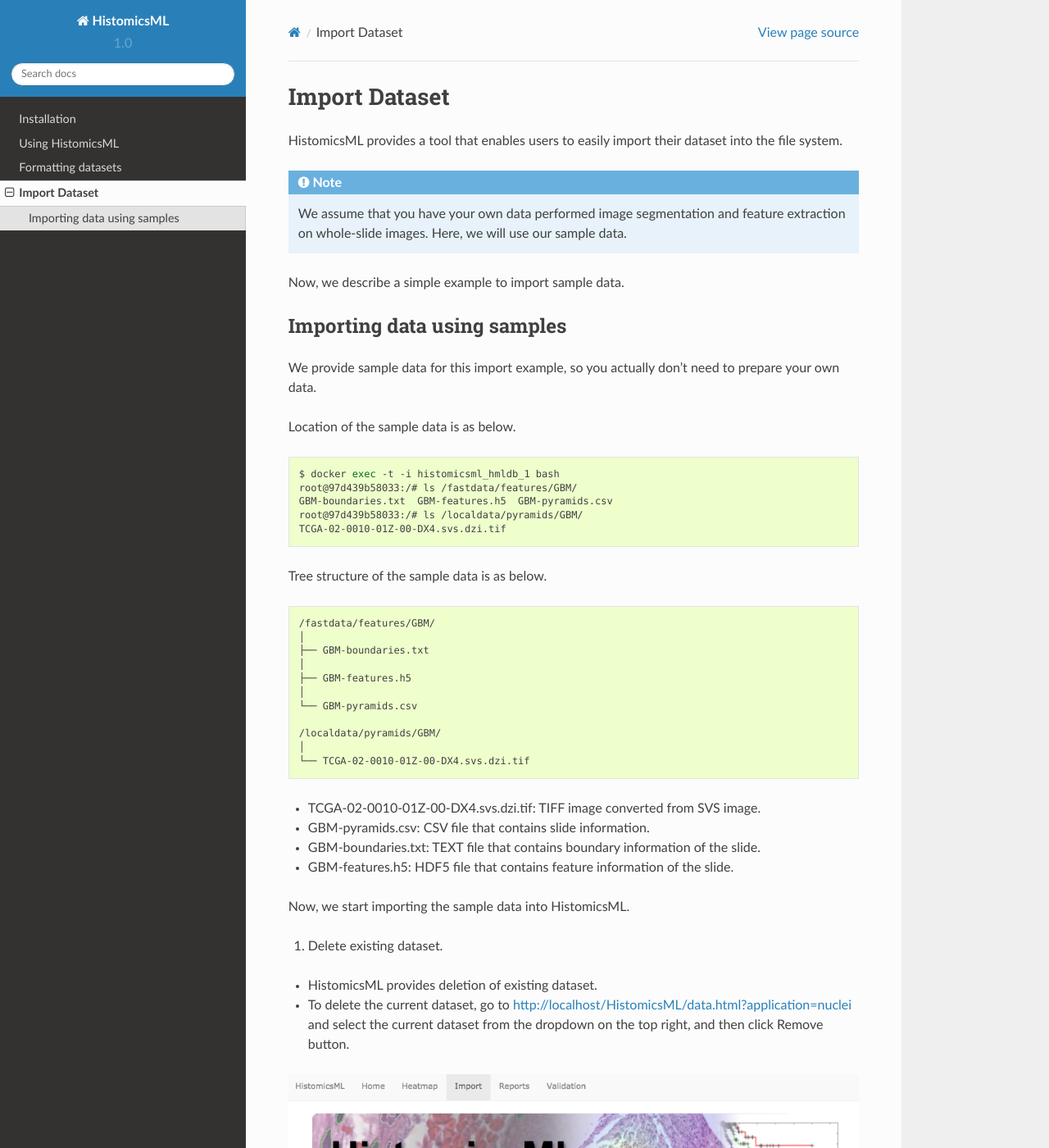
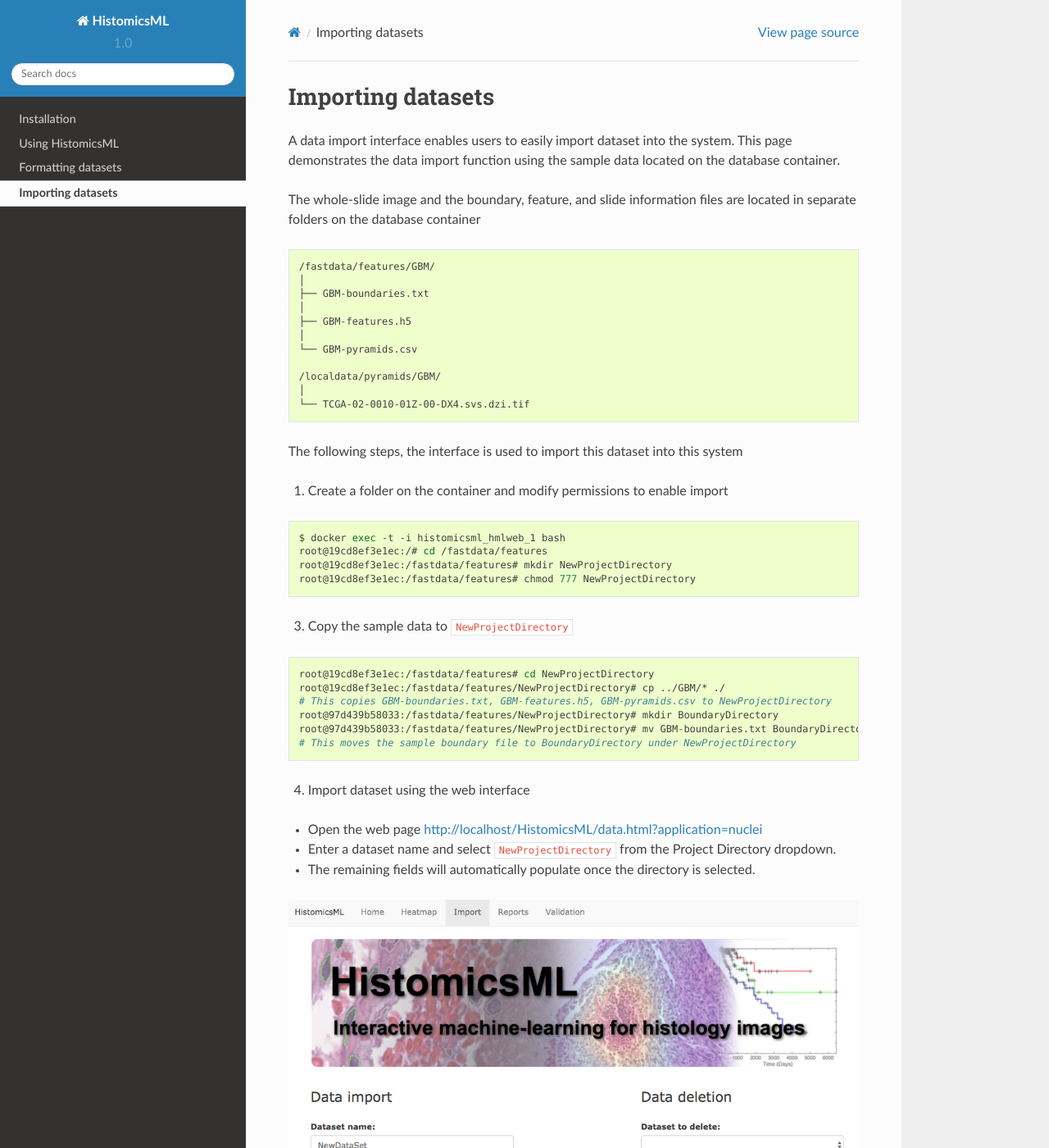
Before and after one commit to PathologyDataScience/HistomicsML, a Sphinx documentation site: the page built from docs/data-import.rst, in a window 1280 px wide and 1400 px high. Shown: the whole window at 82% size. Built offline with Sphinx 7.4.7 and the Read the Docs theme 2.0.0, drawn with Linux system fonts in a browser that asks for light colours; some of the changed text lies outside the part shown.

Commit message:
Update data-import.rst
streamlined import and moved deletion directions to end

```diff
--- a/docs/data-import.rst
+++ b/docs/data-import.rst
@@ -1,34 +1,12 @@
 .. highlight:: shell
 
 ==============
-Import Dataset
+Importing datasets
 ==============
 
-HistomicsML provides a tool that enables users to easily import
-their dataset into the file system.
+A data import interface enables users to easily import dataset into the system. This page demonstrates the data import function using the sample data located on the database container.
 
-.. note:: We assume that you have your own data performed image segmentation
-   and feature extraction on whole-slide images. Here, we will use our sample data.
-
-Now, we describe a simple example to import sample data.
-
-Importing data using samples
-----------------------------
-
-We provide sample data for this import example, so you actually don't need
-to prepare your own data.
-
-Location of the sample data is as below.
-
-.. code-block:: bash
-
-  $ docker exec -t -i histomicsml_hmldb_1 bash
-  root@97d439b58033:/# ls /fastdata/features/GBM/
-  GBM-boundaries.txt  GBM-features.h5  GBM-pyramids.csv
-  root@97d439b58033:/# ls /localdata/pyramids/GBM/
-  TCGA-02-0010-01Z-00-DX4.svs.dzi.tif
-
-Tree structure of the sample data is as below.
+The whole-slide image and the boundary, feature, and slide information files are located in separate folders on the database container
 
 .. code-block:: bash
 
@@ -44,24 +22,9 @@
   │
   └── TCGA-02-0010-01Z-00-DX4.svs.dzi.tif
 
+The following steps, the interface is used to import this dataset into this system
 
-* TCGA-02-0010-01Z-00-DX4.svs.dzi.tif: TIFF image converted from SVS image.
-* GBM-pyramids.csv: CSV file that contains slide information.
-* GBM-boundaries.txt: TEXT file that contains boundary information of the slide.
-* GBM-features.h5: HDF5 file that contains feature information of the slide.
-
-Now, we start importing the sample data into HistomicsML.
-
-1. Delete existing dataset.
-
-* HistomicsML provides deletion of existing dataset.
-* To delete the current dataset, go to http://localhost/HistomicsML/data.html?application=nuclei and select the current dataset from the dropdown on the top right, and then click Remove button.
-
-.. image:: images/delete.png
-
-* Now, we don't have any dataset on the system.
-
-2. Create a folder and give a permission for importing dataset.
+1. Create a folder on the container and modify permissions to enable import
 
 .. code-block:: bash
 
@@ -70,7 +33,7 @@
  root@19cd8ef3e1ec:/fastdata/features# mkdir NewProjectDirectory
  root@19cd8ef3e1ec:/fastdata/features# chmod 777 NewProjectDirectory
 
-3. Copy sample data to ``NewProjectDirectory``.
+3. Copy the sample data to ``NewProjectDirectory``
 
 .. code-block:: bash
 
@@ -81,16 +44,23 @@
   root@97d439b58033:/fastdata/features/NewProjectDirectory# mv GBM-boundaries.txt BoundaryDirectory/
   # This moves the sample boundary file to BoundaryDirectory under NewProjectDirectory
 
-4. Import dataset on the web.
+4. Import dataset using the web interface
 
 * Open the web page http://localhost/HistomicsML/data.html?application=nuclei
-* Enter your dataset name. We use ``NewDataSet`` as the dataset name.
-* Select ``NewProjectDirectory`` from the dropdown on Project Directory. This will generate other sample data automatically.
+* Enter a dataset name and select ``NewProjectDirectory`` from the Project Directory dropdown.
+* The remaining fields will automatically populate once the directory is selected.
 
 .. image:: images/import.png
 
-* Click Submit button.
+* Click Submit to confirm the import
 
 Now, you can see the new dataset on the main page, http://localhost/HistomicsML.
 
 .. image:: images/main.png
+
+
+The import interface can also be used to delete an existing dataset from the system
+
+* To delete the current dataset, go to http://localhost/HistomicsML/data.html?application=nuclei and select the current dataset from the dropdown on the top right, and then click Remove button.
+
+.. image:: images/delete.png
```
